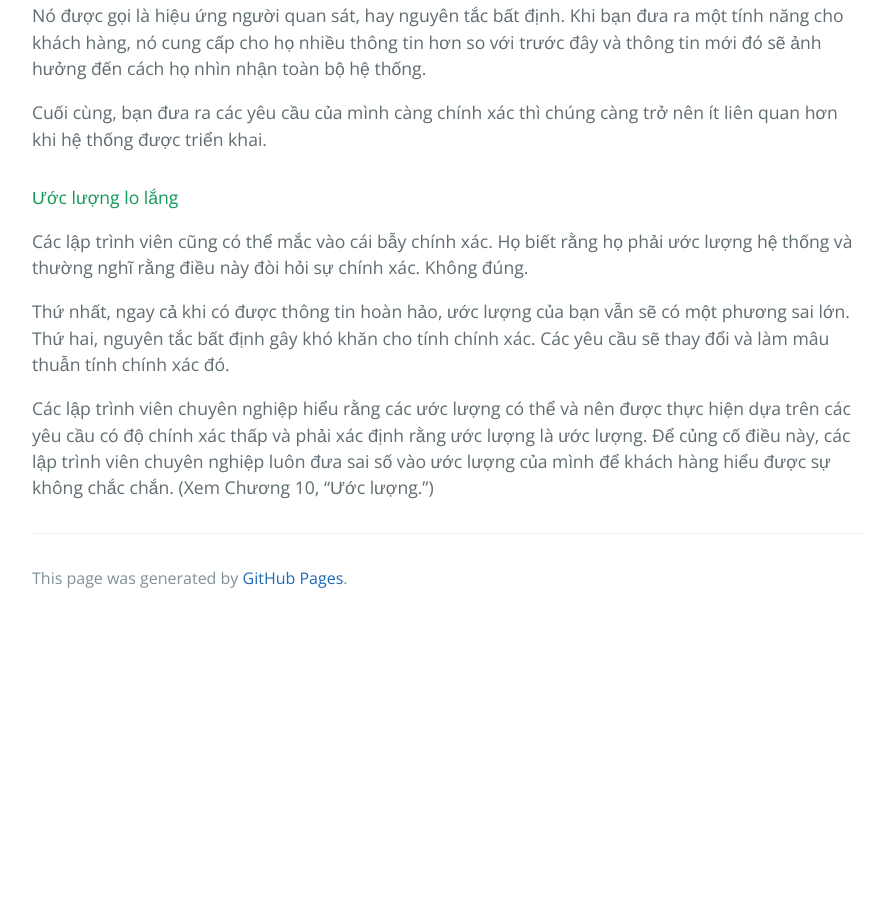
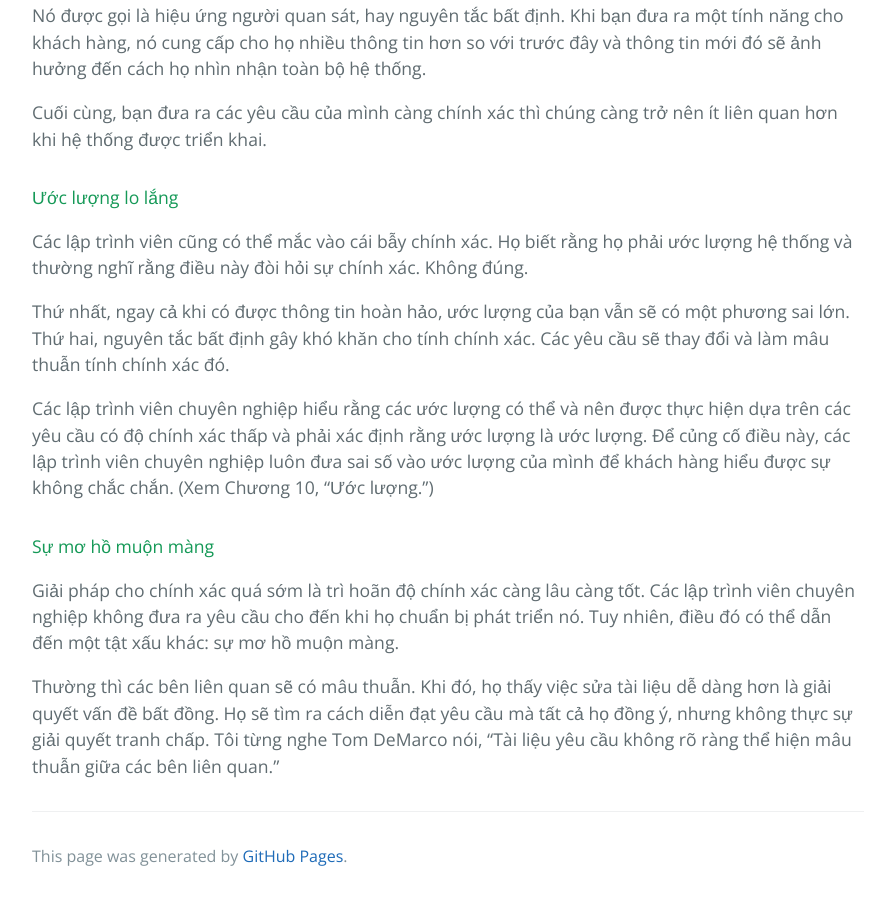
Before and after one commit to HaiBV/haibv.github.io, a Jekyll site: the page built from clean-coder/chapter-7-acceptance-testing.md, in a window 1280 px wide and 900 px high, scrolled down 2526 px. Shown: the whole window, without its empty margins (192-1077 px from the left). Built offline with Jekyll 4.4.1, drawn with Linux system fonts in a browser that asks for light colours; our own code applies the rules of GitHub Pages for plain Markdown files; before the commit the page ends 3148 px from its top, so only the background shows below that.

Commit message:
Book - The Clean Coder - Chapter 7 - Acceptance Testing

```diff
--- a/clean-coder/chapter-7-acceptance-testing.md
+++ b/clean-coder/chapter-7-acceptance-testing.md
@@ -53,3 +53,9 @@ Các lập trình viên cũng có thể mắc vào cái bẫy chính xác. Họ
 Thứ nhất, ngay cả khi có được thông tin hoàn hảo, ước lượng của bạn vẫn sẽ có một phương sai lớn. Thứ hai, nguyên tắc bất định gây khó khăn cho tính chính xác. Các yêu cầu sẽ thay đổi và làm mâu thuẫn tính chính xác đó.
 
 Các lập trình viên chuyên nghiệp hiểu rằng các ước lượng có thể và nên được thực hiện dựa trên các yêu cầu có độ chính xác thấp và phải xác định rằng ước lượng là ước lượng. Để củng cố điều này, các lập trình viên chuyên nghiệp luôn đưa sai số vào ước lượng của mình để khách hàng hiểu được sự không chắc chắn. (Xem Chương 10, “Ước lượng.”)
+
+#### Sự mơ hồ muộn màng
+
+Giải pháp cho chính xác quá sớm là trì hoãn độ chính xác càng lâu càng tốt. Các lập trình viên chuyên nghiệp không đưa ra yêu cầu cho đến khi họ chuẩn bị phát triển nó. Tuy nhiên, điều đó có thể dẫn đến một tật xấu khác: sự mơ hồ muộn màng.
+
+Thường thì các bên liên quan sẽ có mâu thuẫn. Khi đó, họ thấy việc sửa tài liệu dễ dàng hơn là giải quyết vấn đề bất đồng. Họ sẽ tìm ra cách diễn đạt yêu cầu mà tất cả họ đồng ý, nhưng không thực sự giải quyết tranh chấp. Tôi từng nghe Tom DeMarco nói, "Tài liệu yêu cầu không rõ ràng thể hiện mâu thuẫn giữa các bên liên quan."
```
